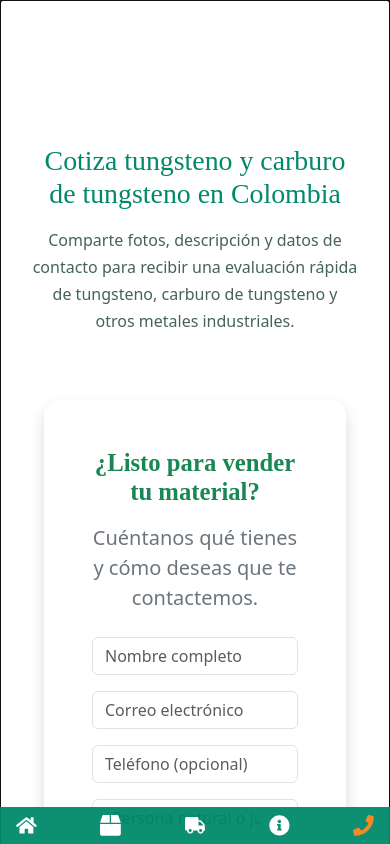
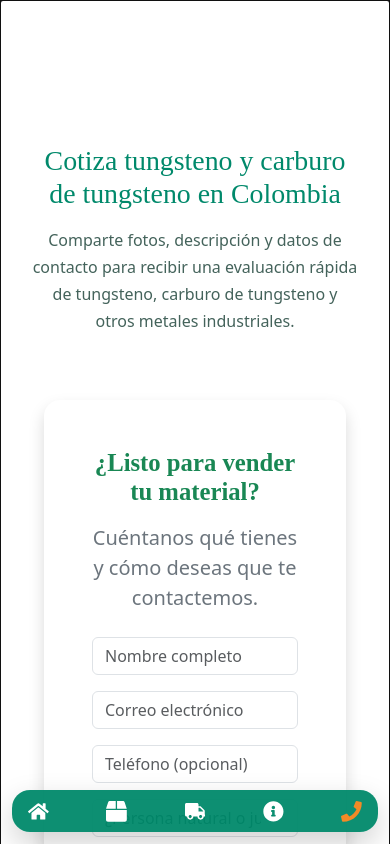
Before and after one commit to fastw33/Page-Harvest-next, a Next.js app: page /contactanos in a window 390 px wide. Shown: the top 844 px of the page. Built offline with nearby package versions, Linux system fonts and the light colour scheme.

Commit message:
cambios en responsive de navbar y floating whatsapp

```diff
--- a/app/components/FloatingWhatsApp/FloatingWhatsApp.module.css
+++ b/app/components/FloatingWhatsApp/FloatingWhatsApp.module.css
@@ -15,7 +15,7 @@
 @media (max-width: 768px) {
   .button {
     right: 1rem;
-    bottom: calc(env(safe-area-inset-bottom, 0px) + 5.75rem);
+    bottom: calc(env(safe-area-inset-bottom, 0px) + 7.5rem);
     width: 56px;
     height: 56px;
   }
@@ -23,7 +23,7 @@
   .chatbox {
     right: 1rem;
     left: 1rem;
-    bottom: calc(env(safe-area-inset-bottom, 0px) + 10rem);
+    bottom: calc(env(safe-area-inset-bottom, 0px) + 12rem);
     width: auto;
     max-width: min(360px, calc(100vw - 2rem));
     margin-left: auto;
--- a/app/components/Navbar/Navbar.module.css
+++ b/app/components/Navbar/Navbar.module.css
@@ -92,16 +92,17 @@
 
   .menuBox {
     position: fixed;
-    bottom: 0;
-    left: 0;
-    right: 0;
-    border-radius: 0;
-    padding: 0.5rem 1rem;
+    bottom: calc(env(safe-area-inset-bottom, 0px) + 0.75rem);
+    left: 0.75rem;
+    right: 0.75rem;
+    border-radius: 18px;
+    padding: 0.65rem 1rem calc(env(safe-area-inset-bottom, 0px) + 0.65rem);
     background: rgba(0, 137, 107, 0.95);
     pointer-events: auto;
     display: flex;
     justify-content: space-around;
-    max-width: 100%;
+    max-width: calc(100% - 1.5rem);
+    box-shadow: 0 12px 30px rgba(0, 0, 0, 0.18);
   }
 
   .menu {
```
